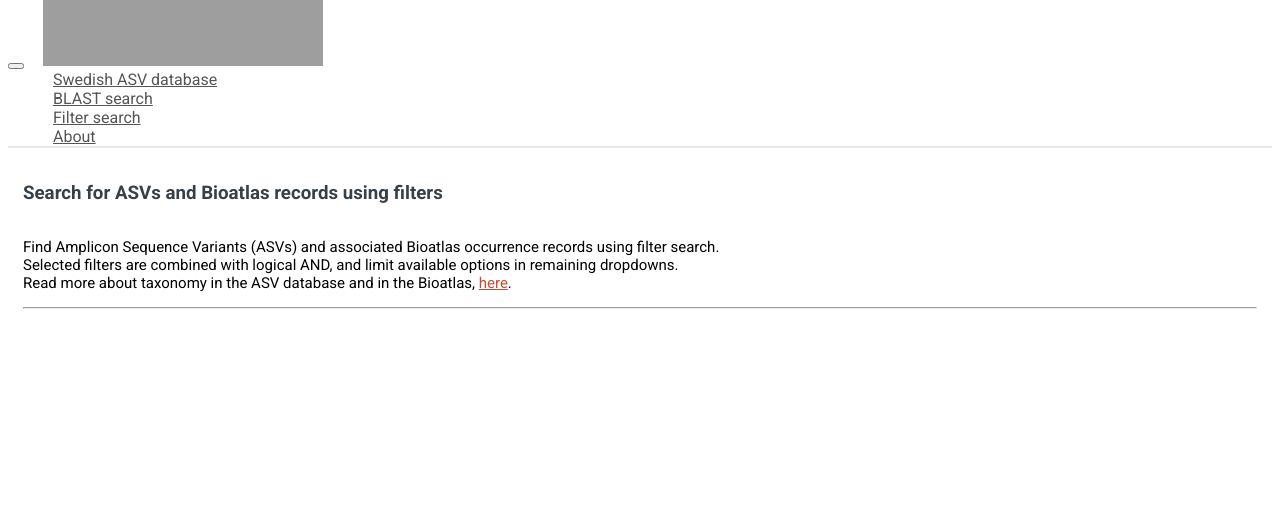
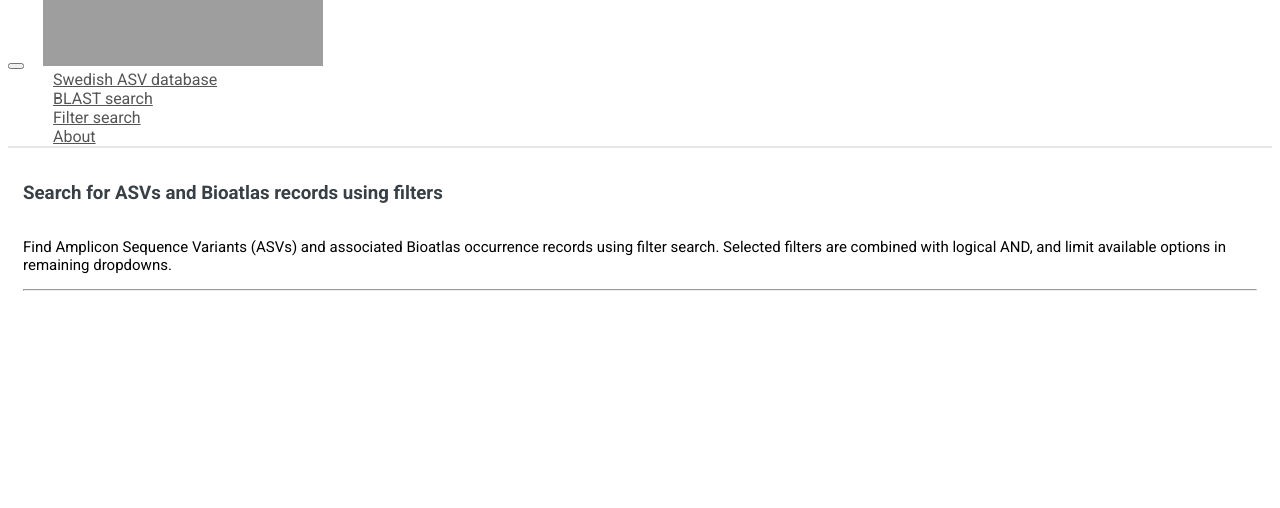
Before and after one commit to biodiversitydata-se/mol-mod, a Flask app: page /filter in a window 1280 px wide. Shown: the part 286-794 px from the top of the page. Run offline with Flask 2, Linux system fonts and the light colour scheme; parts of the project's set-up code (start-up, migrations or seed data) failed here and were passed over; some libraries are stand-ins or nearby versions; grey boxes are pictures that could not be loaded.

Commit message:
Rearrange help text sections.

```diff
--- a/molmod/templates/filter.html
+++ b/molmod/templates/filter.html
@@ -6,11 +6,8 @@
         <h3>Search for ASVs and Bioatlas records using filters</h3>
         <br>
         <p>Find Amplicon Sequence Variants (ASVs) and associated Bioatlas
-           occurrence records using filter search.
-           <br>Selected filters are combined with logical AND,
+           occurrence records using filter search. Selected filters are combined with logical AND,
            and limit available options in remaining dropdowns.
-           <br>Read more about taxonomy in the ASV database and in the Bioatlas,
-           <a href="https://biodiversitydata-se.github.io/mol-data/std-taxon-annotation">here</a>.
        </p>
        <hr>
     </div>
@@ -83,6 +80,12 @@
                 {{ sform.species(id='species', class='form-control select2') }}
             </div>
         </div>
+        <div class='row'>
+            <div class='col-md-12'>
+               <br>Read more about taxonomy in the ASV database, and in the Bioatlas,
+              <a href="https://biodiversitydata-se.github.io/mol-data/std-taxon-annotation">here</a>.
+            </div>
+       </div>
         <br>
         <hr>
         <div class='row'>
```
